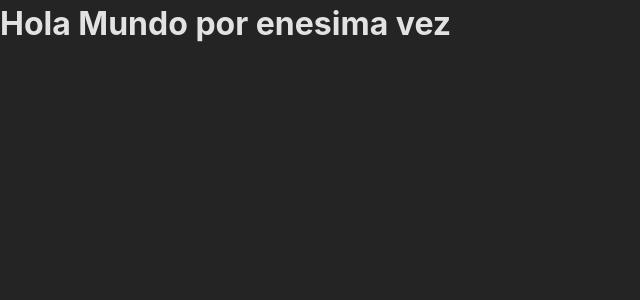
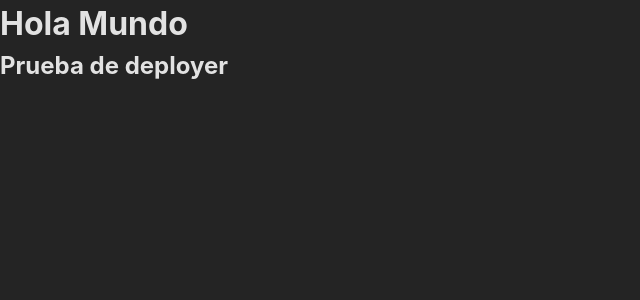
Before and after one commit to Lourdes-1984/FILMPROJECT, a React (Vite) app: page / in a window 1280 px wide. Shown: the top 300 px of the page, without its empty margins (0-640 px from the left). Built offline with nearby package versions, Linux system fonts and the light colour scheme.

Commit message:
[cfg]-deployment

```diff
--- a/src/App.jsx
+++ b/src/App.jsx
@@ -3,7 +3,8 @@ import React from "react";
 const App = () => {
   return (
     <div>
-      <h1>Hola Mundo por enesima vez</h1>
+      <h1>Hola Mundo </h1>
+      <h2>Prueba de deployer</h2>
     </div>
   );
 };
```
